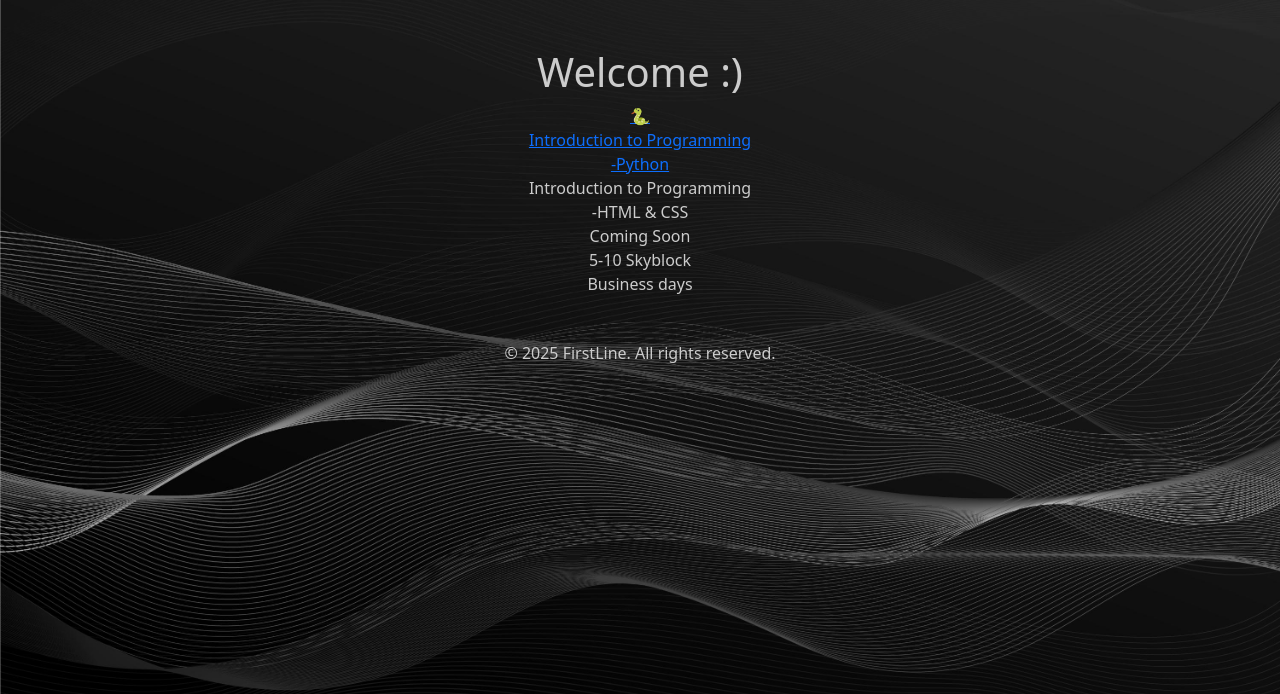
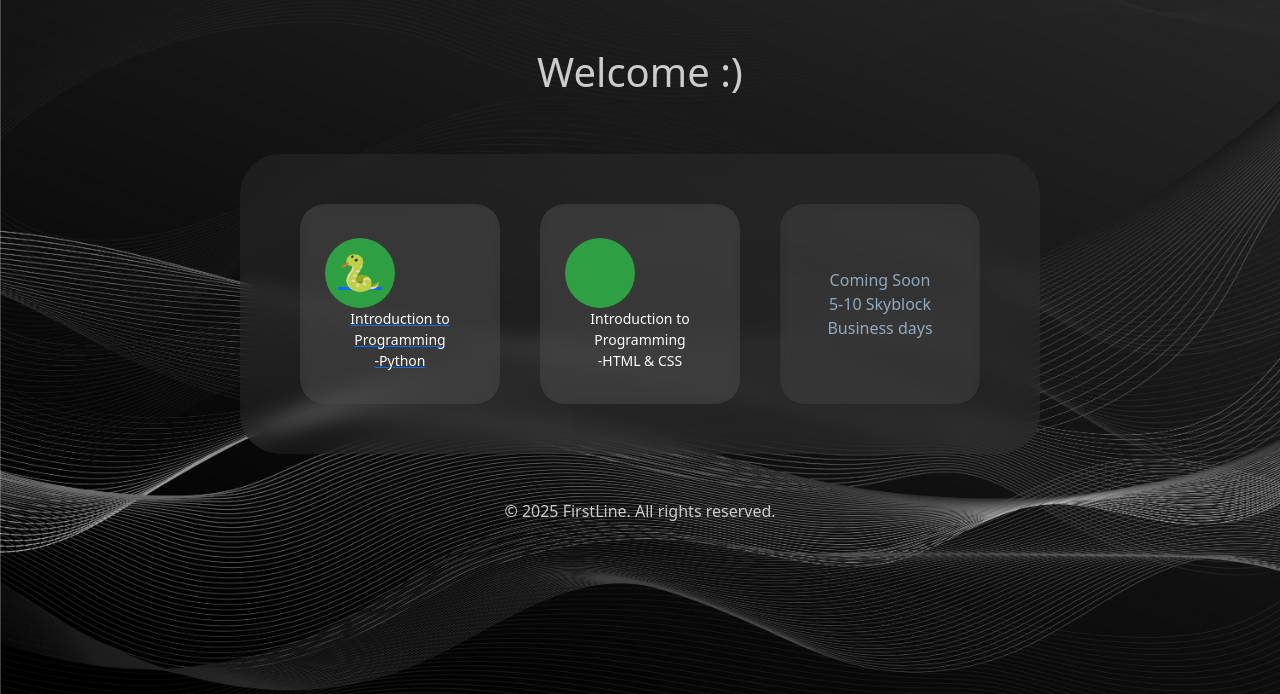
Before and after one commit to Benjamin-Arnold11/FirstLine, a Flask app: page / in a window 1280 px wide. Shown: the part 76-770 px from the top of the page. Run offline with Flask 3, Linux system fonts and the light colour scheme; a user stored in the database is signed in; some libraries are stand-ins or nearby versions.

Commit message:
Update styles.css

```diff
--- a/static/styles.css
+++ b/static/styles.css
@@ -23,6 +23,91 @@
 }
 
 
+/*Home page customisation*/
+
+.home-container {
+    display: flex;
+    flex-direction: column;
+    align-items: center;
+    gap: 50px;
+}
+
+.home-welcome-title {
+    font-size: 48px;
+    font-weight: 300;
+    color: #8b7dff;
+    letter-spacing: 2px;
+}
+
+.home-cards-wrapper {
+    background: rgba(60, 60, 60, 0.3);
+    border-radius: 40px;
+    padding: 50px 60px;
+    backdrop-filter: blur(10px);
+}
+
+.home-cards-container {
+    display: flex;
+    gap: 40px;
+    justify-content: center;
+}
+
+.home-card {
+    width: 200px;
+    height: 200px;
+    background: rgba(80, 80, 80, 0.4);
+    border-radius: 25px;
+    display: flex;
+    flex-direction: column;
+    align-items: center;
+    justify-content: center;
+    gap: 15px;
+    padding: 25px;
+    text-align: center;
+    backdrop-filter: blur(5px);
+    text-decoration: none;
+    cursor: pointer;
+    transition: all 0.3s ease;
+}
+
+.home-card:hover {
+    background: rgba(100, 100, 100, 0.5);
+    transform: translateY(-5px);
+}
+
+.home-card-icon {
+    width: 70px;
+    height: 70px;
+    border-radius: 50%;
+    display: flex;
+    align-items: center;
+    justify-content: center;
+    font-size: 35px;
+    background: #2ea043;
+    color: white;
+}
+
+.home-card-title {
+    font-size: 14px;
+    color: #ffffff;
+    font-weight: 400;
+    line-height: 1.5;
+}
+
+.home-coming-soon-card {
+    cursor: not-allowed;
+    opacity: 0.7;
+}
+
+.home-coming-soon-card:hover {
+    background: rgba(80, 80, 80, 0.4);
+    transform: none;
+}
+
+.home-coming-soon-card .home-card-title {
+    font-size: 16px;
+    color: #c0e0ff;
+}
 
 /*Login page and Sign Up page customisation*/
 
```
